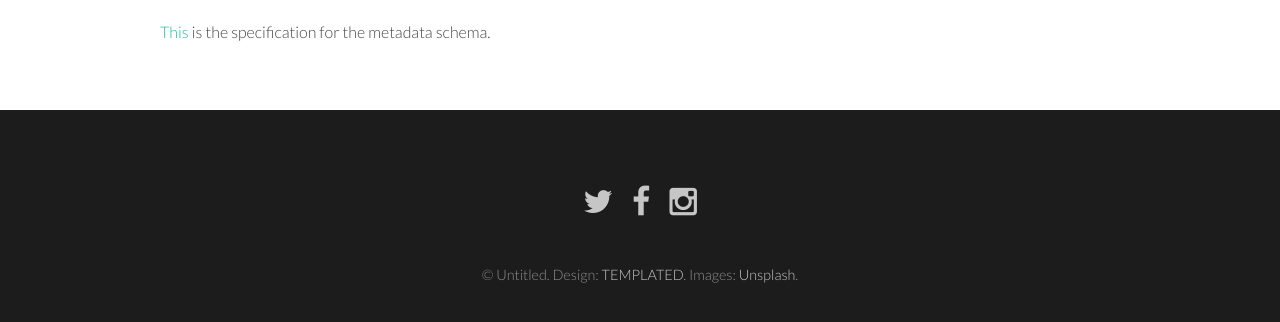
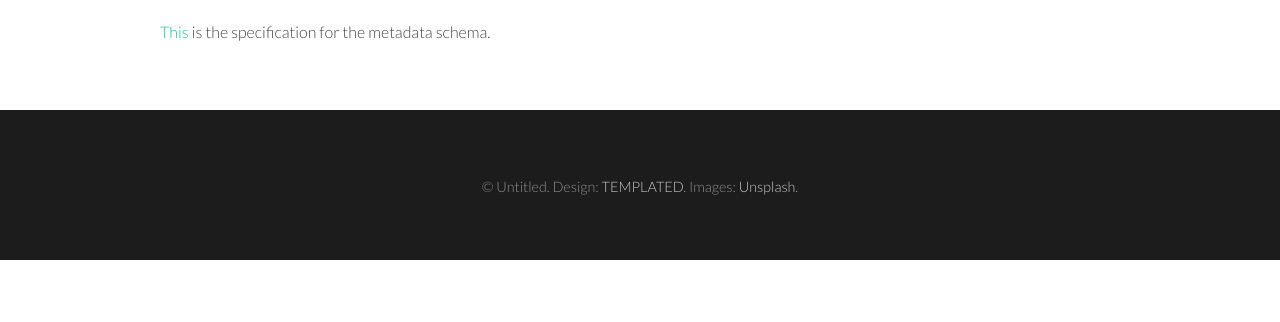
Before and after one commit to rborden16/Metadata-Final-Project, a plain HTML site: page specification.html in a window 1280 px wide. Shown: the part 977-1299 px from the top of the page. After the commit the page ends 1237 px from the top, so only its background shows below. Drawn offline with Linux system fonts and the light colour scheme.

Commit message:
edited styling for consistency

```diff
--- a/specification.html
+++ b/specification.html
@@ -25,8 +25,6 @@ t<!DOCTYPE HTML>
 			<nav id="menu">
 				<ul class="links">
 					<li><a href="index.html">Home</a></li>
-					<li><a href="generic.html">Generic</a></li>
-					<li><a href="elements.html">Elements</a></li>
 					<li><a href="description.html">Description</a></li>
 					<li><a href="analysis.html">Analysis</a></li>
 					<li><a href="specification.html">Specification</a></li>
@@ -52,11 +50,6 @@ t<!DOCTYPE HTML>
 
 		<!-- Footer -->
 			<footer id="footer">
-				<ul class="icons">
-					<li><a href="#" class="icon fa-twitter"><span class="label">Twitter</span></a></li>
-					<li><a href="#" class="icon fa-facebook"><span class="label">Facebook</span></a></li>
-					<li><a href="#" class="icon fa-instagram"><span class="label">Instagram</span></a></li>
-				</ul>
 				<div class="copyright">
 					&copy; Untitled. Design: <a href="https://templated.co">TEMPLATED</a>. Images: <a href="https://unsplash.com">Unsplash</a>.
 				</div>
```
